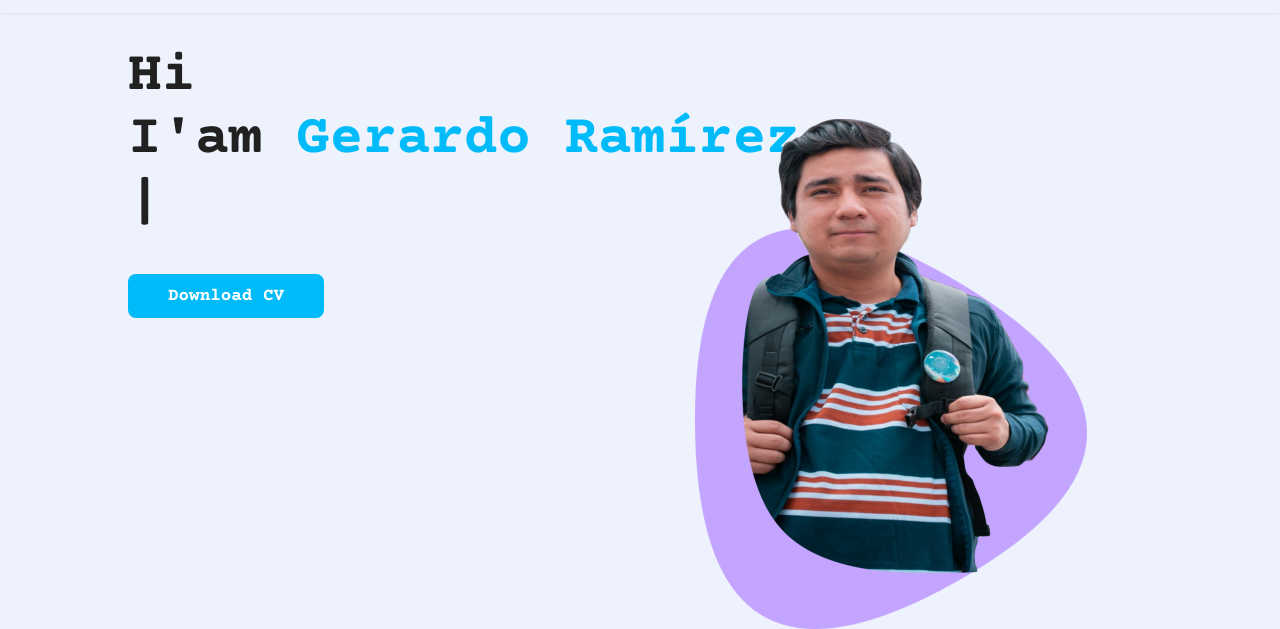
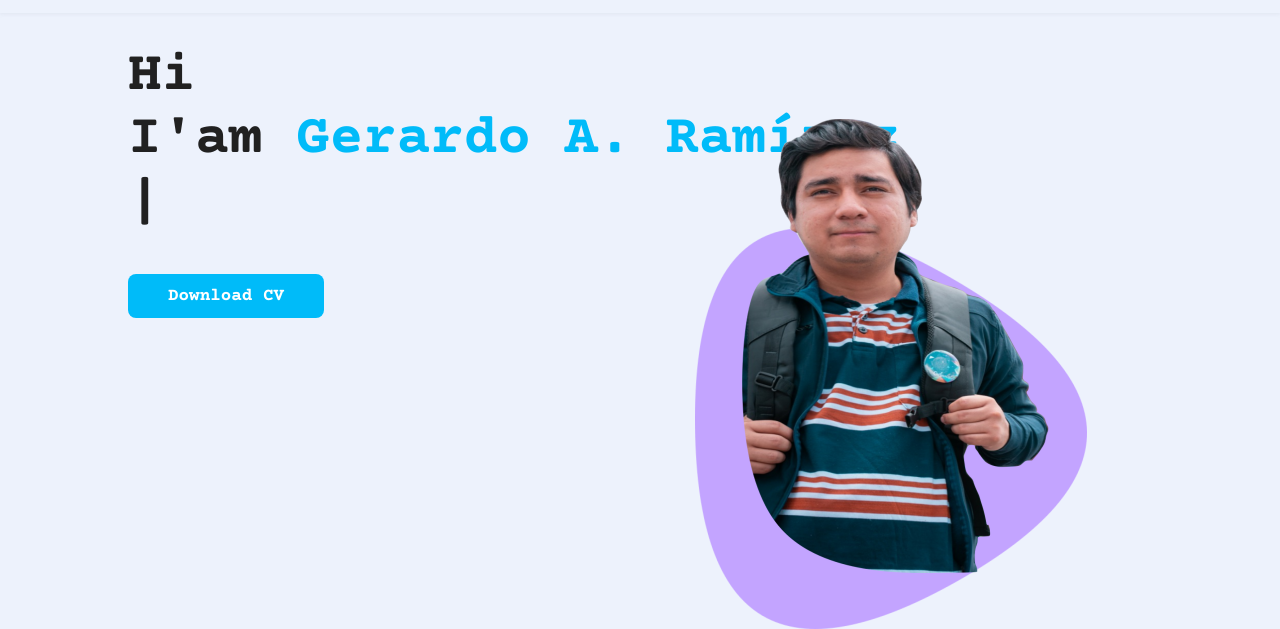
Before and after one commit to gedo1104/portafolio, a plain HTML site: page index.html in a window 1280 px wide. Shown: the part 51-680 px from the top of the page. Drawn offline with nearby package versions, Linux system fonts and the light colour scheme.

Commit message:
Update index.html

```diff
--- a/index.html
+++ b/index.html
@@ -43,10 +43,10 @@
         <!--Home-->
         <section class="home base" id="home">
             <div class="home-base" id="main-descrip">
-                <h1 class="home-title" ><span class="lang" key="hi">Hi,</span> <br>
+                <h1 class="home-title" ><span class="lang" key="hi">Hi, </span> <br>
                     <span class="lang" key="soy">I'am </span>
                     <span class=" home-title-color">
-                            Gerardo Ramírez
+                            Gerardo A. Ramírez
                         </span >
                         <br>
                     <span class="typed"></span>
```
